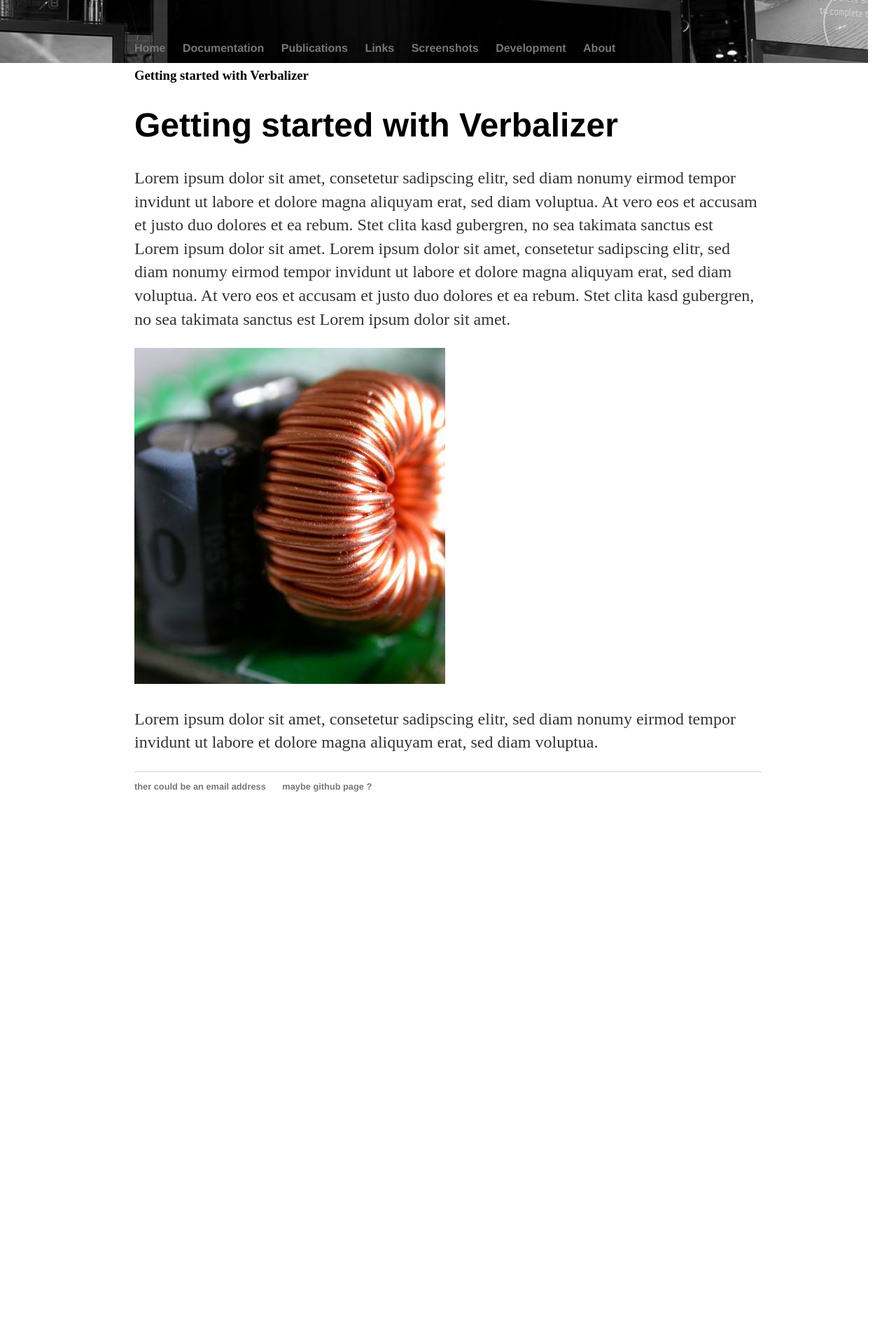
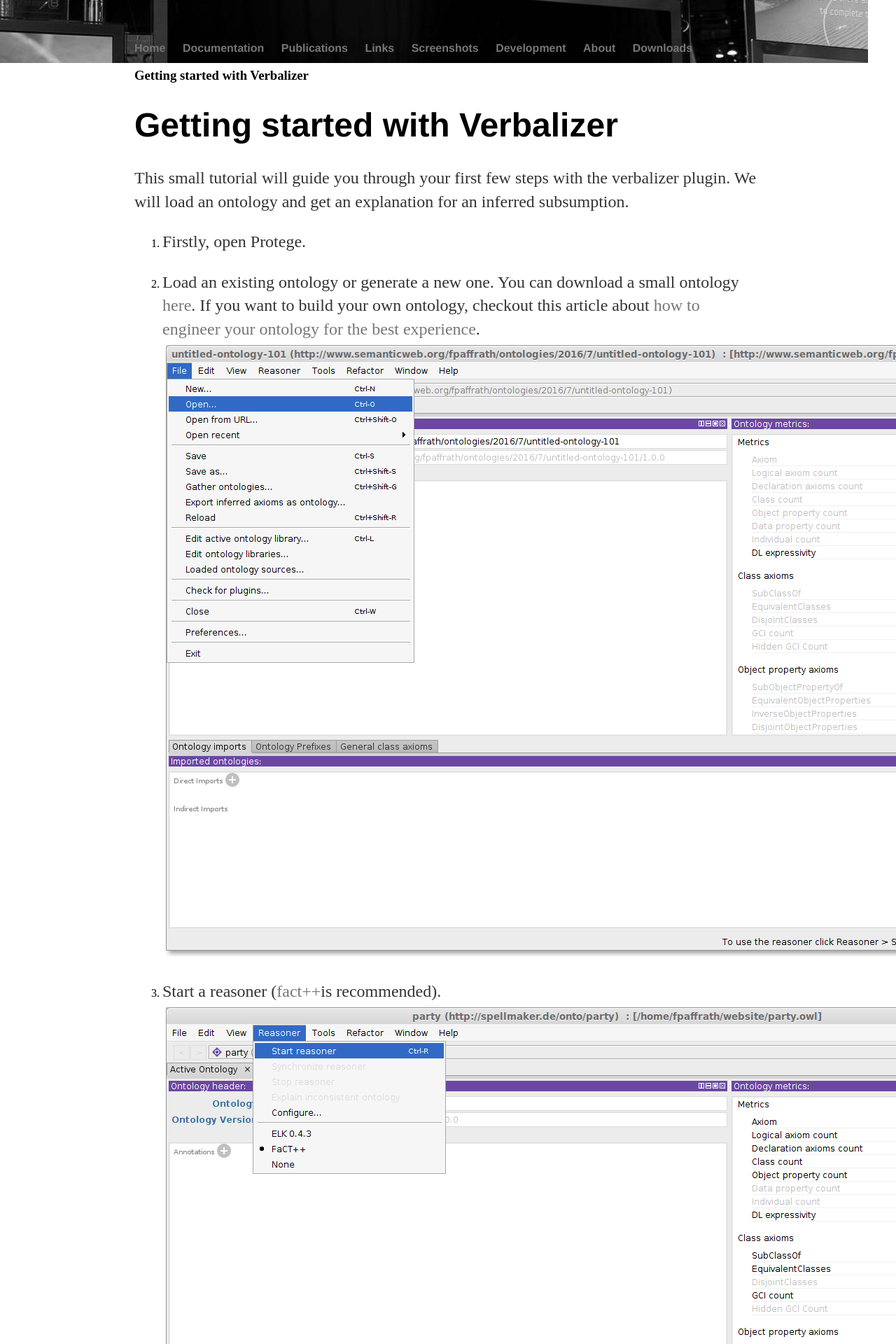
Before and after one commit to verbalizer/verbalizer.github.io, a Jekyll site: the page built from _tutorials/gettingStarted.md, in a window 1280 px wide. Shown: the top 1920 px of the page at 70% size. Built offline with Jekyll 4.4.1, drawn with Linux system fonts in a browser that asks for light colours; before the commit the page ends 1191 px from its top, so only the background shows below that; some of the changed text lies outside the part shown.

Commit message:
added first steps tutorial and download section

```diff
--- a/_layouts/default.html
+++ b/_layouts/default.html
@@ -15,6 +15,7 @@
 						<li><a href="/screenshots">Screenshots</a></li>
 						<li><a href="/development.html">Development</a></li>
 						<li><a href="/about.html">About</a></li>
+						<li><a href="/downloads.html">Downloads</a></li>
 	    		</ul>
 			</nav>
 			<h3>{{page.title}}</h3>
--- a/_layouts/home.html
+++ b/_layouts/home.html
@@ -15,6 +15,7 @@
 							<li><a href="/screenshots">Screenshots</a></li>
 							<li><a href="/development.html">Development</a></li>
 							<li><a href="/about.html">About</a></li>
+							<li><a href="/downloads.html">Downloads</a></li>
 	    		</ul>
 			</nav>
 			<div class="container">
--- a/_tutorials/gettingStarted.md
+++ b/_tutorials/gettingStarted.md
@@ -3,8 +3,27 @@ layout : tutorial
 title : Getting started with Verbalizer
 ---
 
-Lorem ipsum dolor sit amet, consetetur sadipscing elitr, sed diam nonumy eirmod tempor invidunt ut labore et dolore magna aliquyam erat, sed diam voluptua. At vero eos et accusam et justo duo dolores et ea rebum. Stet clita kasd gubergren, no sea takimata sanctus est Lorem ipsum dolor sit amet. Lorem ipsum dolor sit amet, consetetur sadipscing elitr, sed diam nonumy eirmod tempor invidunt ut labore et dolore magna aliquyam erat, sed diam voluptua. At vero eos et accusam et justo duo dolores et ea rebum. Stet clita kasd gubergren, no sea takimata sanctus est Lorem ipsum dolor sit amet.
+This small tutorial will guide you through your first few steps with
+the verbalizer plugin.
+We will load an ontology and get an explanation for an inferred subsumption.
 
-![alttext: a Screenshot](/images/technics-h-c-444-480-8.jpg "a Screenshot"){: .center-image}
+1.  Firstly, open Protege.
 
-Lorem ipsum dolor sit amet, consetetur sadipscing elitr, sed diam nonumy eirmod tempor invidunt ut labore et dolore magna aliquyam erat, sed diam voluptua.
+2.  Load an existing ontology or generate a new one. You can download a small
+    ontology
+    [here](/data/party.owl). If you want to build your own ontology, checkout
+    this article about [how to engineer your ontology for the best experience](/index.html).
+![alttext: open_ontology](/images/open_ontology.png "open ontology")
+
+3.  Start a reasoner ([fact++](http://owl.man.ac.uk/factplusplus/)is recommended).
+![alttext: start_reasoner](/images/start_reasoner.png "start reasoner")
+
+4.  Switch to the entities tab. If the plugin was installed correct,
+    you should see small question mark icons on the right site in the class description view.
+    If you don't see this view, enable it via *Views > Class views > Description*
+![alttext: click_qm](/images/click_qm.png "click question mark")
+
+5.  Click the question mark icon of the inferred subsumption that
+    you want to get the explanation from. You will notice, that some expressions
+    are colored. If you hover over these, a tooltip text does pop up.
+![alttext: inference_explained](/images/inference_explained.png "inference explained")
--- a/css/main.css
+++ b/css/main.css
@@ -45,3 +45,9 @@ ul.posts {
 ul.posts li {
     list-style: none;
 }
+
+img.tutorial{
+  display: block;
+  margin-left: auto;
+  margin-right: auto;
+}
```
Also changed, not shown: downloads.html (added, +11 -0 lines), links.html (+2 -5 lines).
